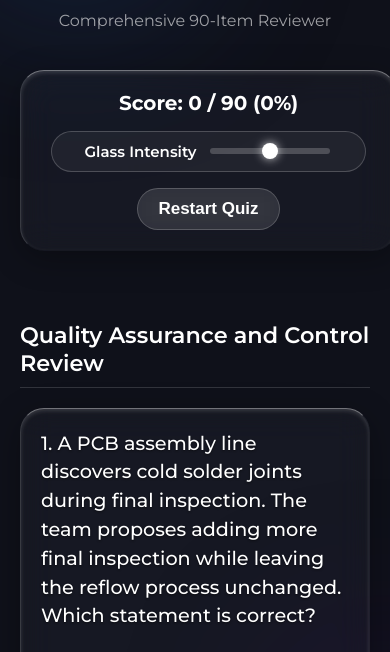
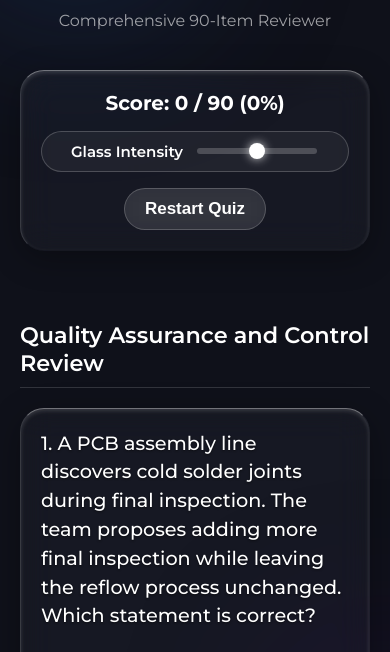
Before and after one commit to yowielheilhei/qcaquiz, a plain HTML site: page index.html in a window 390 px wide. Shown: the part 135-787 px from the top of the page. Drawn offline with Linux system fonts and the light colour scheme.

Commit message:
Update index.html

```diff
--- a/index.html
+++ b/index.html
@@ -7,6 +7,10 @@
     <link href="https://fonts.googleapis.com/css2?family=Montserrat:wght@400;500;600;700&display=swap" rel="stylesheet">
     <style>
         /* Base Setup & Liquid Glass Variables */
+        *, *::before, *::after {
+            box-sizing: border-box; /* Fixes padding overflow issues */
+        }
+
         :root {
             /* Dynamic variables updated by JS slider */
             --glass-blur: 16px;
@@ -125,7 +129,9 @@
             transition: all 0.3s ease;
             gap: 16px;
             width: fit-content;
-            min-width: 280px;
+            min-width: 320px;
+            max-width: 100%; /* Ensures it never overflows the screen */
+            text-align: center;
         }
 
         /* Slider Controls Styling */
@@ -142,7 +148,6 @@
             border-radius: 50px;
             border: 1px solid rgba(255, 255, 255, 0.2);
             width: 100%;
-            box-sizing: border-box;
         }
 
         .slider-container input[type=range] {
@@ -294,7 +299,9 @@
 
         @media (max-width: 768px) {
             .score-board {
-                width: 90%;
+                width: 100%;
+                padding: 20px;
+                min-width: unset;
             }
             .question-card {
                 padding: 20px;
```
